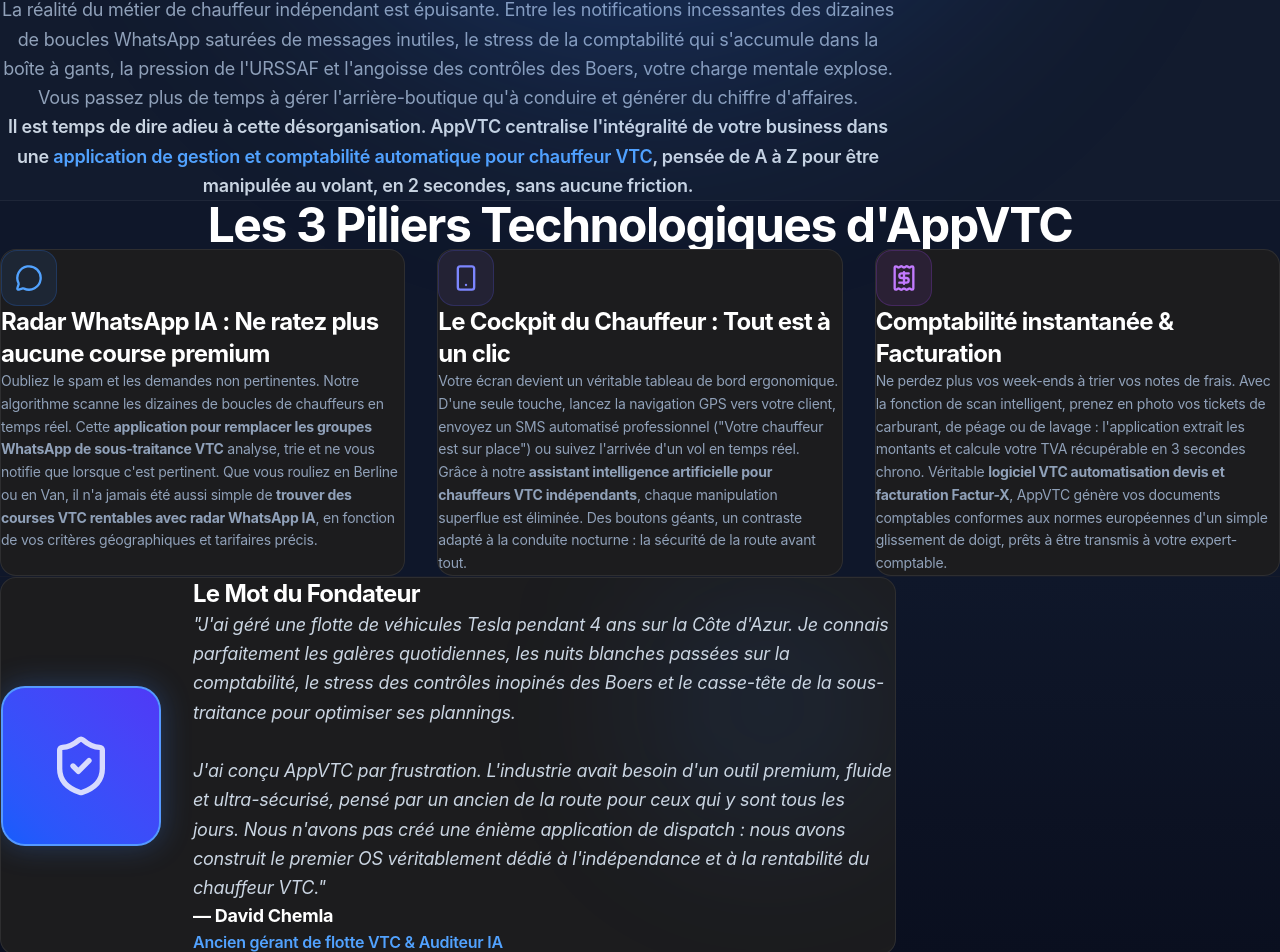
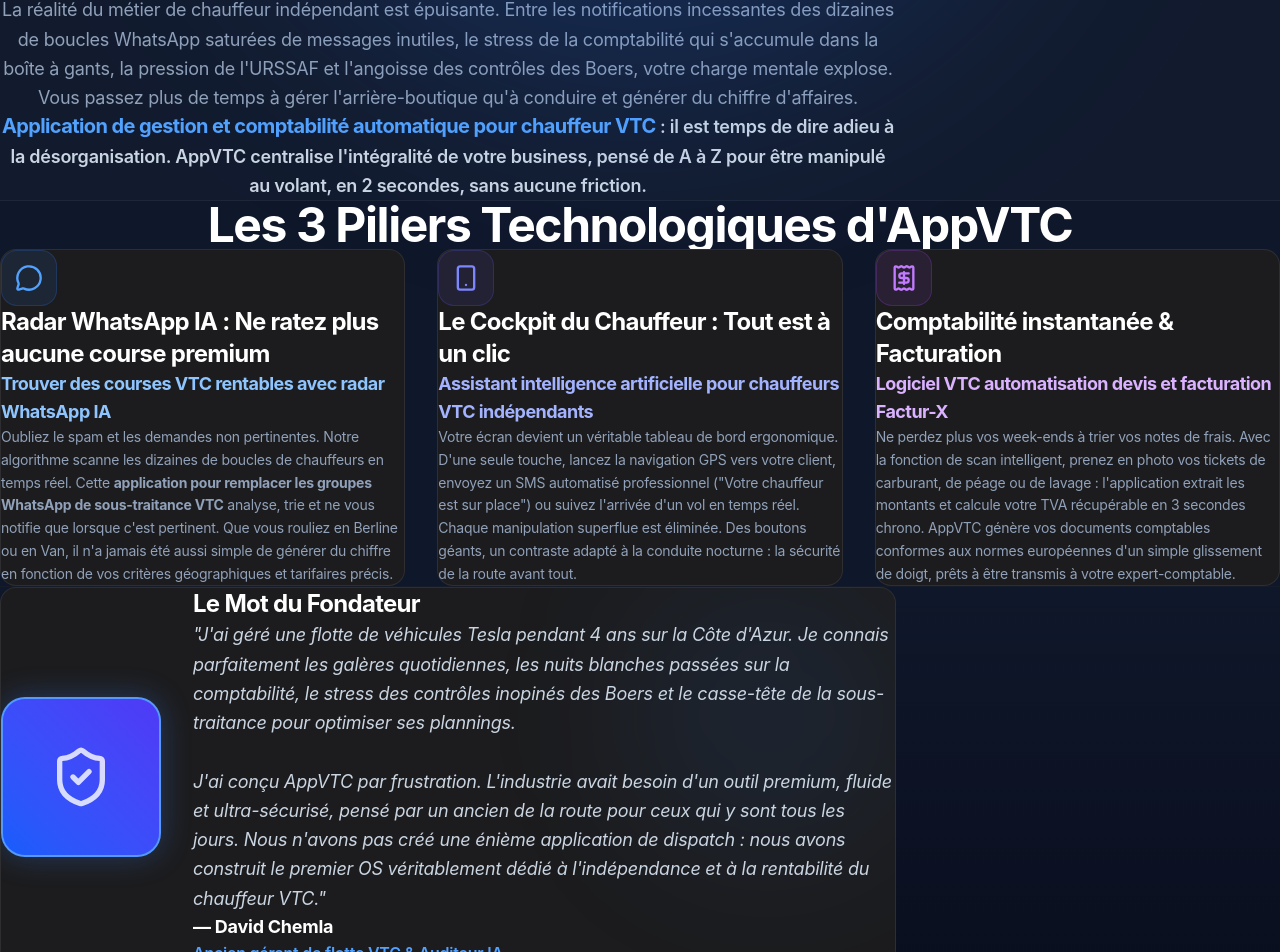
Before and after one commit to 8888vtc-ui/sas-appli-vtc, a React (Vite) app: page /landing in a window 1280 px wide. Shown: the part 552-1504 px from the top of the page. Built offline with nearby package versions, Linux system fonts and the light colour scheme; no server answers.

Commit message:
chore(seo): semantic HTML tags and long-tail meta optimization

```diff
--- a/index.html
+++ b/index.html
@@ -4,13 +4,13 @@
     <meta charset="UTF-8" />
     <link rel="icon" type="image/svg+xml" href="/favicon.svg" />
     <meta name="viewport" content="width=device-width, initial-scale=1.0, viewport-fit=cover" />
-    <meta name="description" content="VTC Pro Console — Outil complet de gestion VTC : bons de commande, facturation, coffre-fort documentaire, accueil aéroport. Conforme au décret d'août 2025." />
+    <meta name="description" content="Assistant intelligence artificielle pour chauffeurs VTC indépendants. Logiciel VTC avec automatisation devis et facturation Factur-X et radar WhatsApp IA." />
     <meta name="author" content="David Chemla" />
     <meta name="theme-color" content="#000000" />
     <meta name="apple-mobile-web-app-capable" content="yes" />
     <meta name="apple-mobile-web-app-status-bar-style" content="black-translucent" />
     <link rel="manifest" href="/manifest.json" />
-    <title>VTC Pro Console — Gestion Complète VTC</title>
+    <title>AppVTC — Application de gestion et comptabilité automatique pour chauffeur VTC</title>
   </head>
   <body>
     <div id="root"></div>
--- a/src/pages/LandingPage.tsx
+++ b/src/pages/LandingPage.tsx
@@ -10,8 +10,8 @@
   return (
     <div className="min-h-screen bg-[#0F172A] text-white overflow-x-hidden font-sans selection:bg-blue-500/30">
 
-      {/* ─── NAV BAR ─── */}
-      <nav className="fixed top-0 left-0 right-0 z-50 bg-[#0F172A]/80 backdrop-blur-xl border-b border-white/5">
+      {/* ─── HEADER ─── */}
+      <header className="fixed top-0 left-0 right-0 z-50 bg-[#0F172A]/80 backdrop-blur-xl border-b border-white/5">
         <div className="max-w-7xl mx-auto px-6 h-20 flex items-center justify-between">
           <div className="flex items-center gap-3">
             <div className="w-10 h-10 bg-gradient-to-tr from-blue-500 to-indigo-600 rounded-xl flex items-center justify-center shadow-lg shadow-blue-500/30">
@@ -19,16 +19,17 @@
             </div>
             <span className="text-xl font-black tracking-tight">AppVTC</span>
           </div>
-          <div className="flex items-center gap-4">
+          <nav className="flex items-center gap-4">
             <button onClick={() => navigate('/register')} className="bg-white text-black px-5 py-2.5 rounded-full text-sm font-black hover:bg-slate-200 transition-all active:scale-95 shadow-lg shadow-white/10">
               Rejoindre la liste d'attente
             </button>
+          </nav>
         </div>
-        </div>
-      </nav>
+      </header>
 
+      <main>
         {/* ─── HERO SECTION ─── */}
-      <div className="relative pt-32 pb-20 sm:pt-40 sm:pb-32 px-6">
+        <section className="relative pt-32 pb-20 sm:pt-40 sm:pb-32 px-6" aria-labelledby="hero-title">
           <div className="absolute top-1/2 left-1/2 -translate-x-1/2 -translate-y-1/2 w-[800px] h-[800px] bg-blue-500/20 rounded-full blur-[120px] pointer-events-none" />
 
           <div className="max-w-4xl mx-auto text-center relative z-10">
@@ -36,7 +37,7 @@
               <span className="inline-flex items-center gap-2 px-3 py-1.5 rounded-full bg-blue-500/10 border border-blue-500/20 text-blue-400 text-xs font-bold mb-6 uppercase tracking-wider">
                 <Sparkles className="w-4 h-4" /> Bêta Privée - Places Limitées
               </span>
-            <h1 className="text-5xl sm:text-7xl font-black tracking-tight leading-[1.1] mb-6">
+              <h1 id="hero-title" className="text-5xl sm:text-7xl font-black tracking-tight leading-[1.1] mb-6">
                 Ne conduisez plus à l'aveugle.<br className="hidden sm:block" />
                 Reprenez le <span className="text-transparent bg-clip-text bg-gradient-to-r from-blue-400 to-indigo-500">contrôle total</span> de votre activité VTC.
               </h1>
@@ -51,68 +52,71 @@
               </div>
             </motion.div>
           </div>
-      </div>
+        </section>
 
         {/* ─── LA PROBLÉMATIQUE & SOLUTION ─── */}
-      <div className="py-20 px-6 border-y border-white/5 bg-[#162032]/50">
+        <section className="py-20 px-6 border-y border-white/5 bg-[#162032]/50" aria-labelledby="problem-title">
           <div className="max-w-4xl mx-auto text-center">
-          <h2 className="text-3xl sm:text-4xl font-black mb-8">La route est assez dure. L'administratif ne devrait pas l'être.</h2>
+            <h2 id="problem-title" className="text-3xl sm:text-4xl font-black mb-8">La route est assez dure. L'administratif ne devrait pas l'être.</h2>
             <p className="text-slate-400 text-lg leading-relaxed mb-6">
               La réalité du métier de chauffeur indépendant est épuisante. Entre les notifications incessantes des dizaines de boucles WhatsApp saturées de messages inutiles, le stress de la comptabilité qui s'accumule dans la boîte à gants, la pression de l'URSSAF et l'angoisse des contrôles des Boers, votre charge mentale explose. Vous passez plus de temps à gérer l'arrière-boutique qu'à conduire et générer du chiffre d'affaires.
             </p>
-          <p className="text-slate-300 text-lg leading-relaxed font-semibold">
-            Il est temps de dire adieu à cette désorganisation. AppVTC centralise l'intégralité de votre business dans une <span className="text-blue-400">application de gestion et comptabilité automatique pour chauffeur VTC</span>, pensée de A à Z pour être manipulée au volant, en 2 secondes, sans aucune friction.
-          </p>
+            <div className="text-slate-300 text-lg leading-relaxed font-semibold">
+              <h2 className="inline text-blue-400 font-black text-xl">Application de gestion et comptabilité automatique pour chauffeur VTC</h2> : il est temps de dire adieu à la désorganisation. AppVTC centralise l'intégralité de votre business, pensé de A à Z pour être manipulé au volant, en 2 secondes, sans aucune friction.
             </div>
           </div>
+        </section>
 
         {/* ─── LES 3 PILIERS TECHNOLOGIQUES ─── */}
-      <div className="py-24 px-6 relative">
+        <section className="py-24 px-6 relative" aria-labelledby="features-title">
           <div className="max-w-7xl mx-auto">
             <div className="text-center mb-16">
-            <h2 className="text-3xl sm:text-5xl font-black mb-4">Les 3 Piliers Technologiques d'AppVTC</h2>
+              <h2 id="features-title" className="text-3xl sm:text-5xl font-black mb-4">Les 3 Piliers Technologiques d'AppVTC</h2>
             </div>
 
             <div className="grid sm:grid-cols-3 gap-8">
               {/* Pilier 1 */}
-            <div className="glass rounded-3xl p-8 border border-white/10 hover:border-blue-500/30 transition-all bg-gradient-to-b from-white/5 to-transparent">
+              <article className="glass rounded-3xl p-8 border border-white/10 hover:border-blue-500/30 transition-all bg-gradient-to-b from-white/5 to-transparent">
                 <div className="w-14 h-14 bg-blue-500/10 border border-blue-500/20 rounded-2xl flex items-center justify-center mb-6">
                   <MessageCircle className="w-7 h-7 text-blue-400" />
                 </div>
                 <h3 className="text-2xl font-black text-white mb-4">Radar WhatsApp IA : Ne ratez plus aucune course premium</h3>
+                <h4 className="text-lg font-semibold text-blue-300 mb-2">Trouver des courses VTC rentables avec radar WhatsApp IA</h4>
                 <p className="text-slate-400 leading-relaxed text-sm">
-                Oubliez le spam et les demandes non pertinentes. Notre algorithme scanne les dizaines de boucles de chauffeurs en temps réel. Cette <strong>application pour remplacer les groupes WhatsApp de sous-traitance VTC</strong> analyse, trie et ne vous notifie que lorsque c'est pertinent. Que vous rouliez en Berline ou en Van, il n'a jamais été aussi simple de <strong>trouver des courses VTC rentables avec radar WhatsApp IA</strong>, en fonction de vos critères géographiques et tarifaires précis.
+                  Oubliez le spam et les demandes non pertinentes. Notre algorithme scanne les dizaines de boucles de chauffeurs en temps réel. Cette <strong>application pour remplacer les groupes WhatsApp de sous-traitance VTC</strong> analyse, trie et ne vous notifie que lorsque c'est pertinent. Que vous rouliez en Berline ou en Van, il n'a jamais été aussi simple de générer du chiffre en fonction de vos critères géographiques et tarifaires précis.
                 </p>
-            </div>
+              </article>
 
               {/* Pilier 2 */}
-            <div className="glass rounded-3xl p-8 border border-white/10 hover:border-indigo-500/30 transition-all bg-gradient-to-b from-white/5 to-transparent">
+              <article className="glass rounded-3xl p-8 border border-white/10 hover:border-indigo-500/30 transition-all bg-gradient-to-b from-white/5 to-transparent">
                 <div className="w-14 h-14 bg-indigo-500/10 border border-indigo-500/20 rounded-2xl flex items-center justify-center mb-6">
                   <Smartphone className="w-7 h-7 text-indigo-400" />
                 </div>
                 <h3 className="text-2xl font-black text-white mb-4">Le Cockpit du Chauffeur : Tout est à un clic</h3>
+                <h4 className="text-lg font-semibold text-indigo-300 mb-2">Assistant intelligence artificielle pour chauffeurs VTC indépendants</h4>
                 <p className="text-slate-400 leading-relaxed text-sm">
-                Votre écran devient un véritable tableau de bord ergonomique. D'une seule touche, lancez la navigation GPS vers votre client, envoyez un SMS automatisé professionnel ("Votre chauffeur est sur place") ou suivez l'arrivée d'un vol en temps réel. Grâce à notre <strong>assistant intelligence artificielle pour chauffeurs VTC indépendants</strong>, chaque manipulation superflue est éliminée. Des boutons géants, un contraste adapté à la conduite nocturne : la sécurité de la route avant tout.
+                  Votre écran devient un véritable tableau de bord ergonomique. D'une seule touche, lancez la navigation GPS vers votre client, envoyez un SMS automatisé professionnel ("Votre chauffeur est sur place") ou suivez l'arrivée d'un vol en temps réel. Chaque manipulation superflue est éliminée. Des boutons géants, un contraste adapté à la conduite nocturne : la sécurité de la route avant tout.
                 </p>
-            </div>
+              </article>
 
               {/* Pilier 3 */}
-            <div className="glass rounded-3xl p-8 border border-white/10 hover:border-purple-500/30 transition-all bg-gradient-to-b from-white/5 to-transparent">
+              <article className="glass rounded-3xl p-8 border border-white/10 hover:border-purple-500/30 transition-all bg-gradient-to-b from-white/5 to-transparent">
                 <div className="w-14 h-14 bg-purple-500/10 border border-purple-500/20 rounded-2xl flex items-center justify-center mb-6">
                   <Receipt className="w-7 h-7 text-purple-400" />
                 </div>
                 <h3 className="text-2xl font-black text-white mb-4">Comptabilité instantanée & Facturation</h3>
+                <h4 className="text-lg font-semibold text-purple-300 mb-2">Logiciel VTC automatisation devis et facturation Factur-X</h4>
                 <p className="text-slate-400 leading-relaxed text-sm">
-                Ne perdez plus vos week-ends à trier vos notes de frais. Avec la fonction de scan intelligent, prenez en photo vos tickets de carburant, de péage ou de lavage : l'application extrait les montants et calcule votre TVA récupérable en 3 secondes chrono. Véritable <strong>logiciel VTC automatisation devis et facturation Factur-X</strong>, AppVTC génère vos documents comptables conformes aux normes européennes d'un simple glissement de doigt, prêts à être transmis à votre expert-comptable.
+                  Ne perdez plus vos week-ends à trier vos notes de frais. Avec la fonction de scan intelligent, prenez en photo vos tickets de carburant, de péage ou de lavage : l'application extrait les montants et calcule votre TVA récupérable en 3 secondes chrono. AppVTC génère vos documents comptables conformes aux normes européennes d'un simple glissement de doigt, prêts à être transmis à votre expert-comptable.
                 </p>
+              </article>
             </div>
           </div>
-        </div>
-      </div>
+        </section>
 
         {/* ─── ABOUT THE CREATOR (AUTHORITY) ─── */}
-      <div className="py-20 px-6 bg-gradient-to-b from-[#0F172A] to-[#0A0F1F] border-t border-white/5">
-        <div className="max-w-4xl mx-auto glass rounded-3xl p-8 sm:p-12 border border-blue-500/20 flex flex-col sm:flex-row gap-8 items-center text-center sm:text-left relative overflow-hidden">
+        <section className="py-20 px-6 bg-gradient-to-b from-[#0F172A] to-[#0A0F1F] border-t border-white/5" aria-labelledby="founder-title">
+          <article className="max-w-4xl mx-auto glass rounded-3xl p-8 sm:p-12 border border-blue-500/20 flex flex-col sm:flex-row gap-8 items-center text-center sm:text-left relative overflow-hidden">
             <div className="absolute top-0 right-0 w-64 h-64 bg-blue-500/10 rounded-full blur-[80px]" />
 
             <div className="w-32 h-32 sm:w-40 sm:h-40 rounded-3xl bg-blue-500 flex-shrink-0 shadow-[0_0_30px_rgba(59,130,246,0.3)] bg-cover bg-center overflow-hidden border-2 border-white/20 relative z-10">
@@ -121,27 +125,28 @@
               </div>
             </div>
             <div className="relative z-10">
-            <h3 className="text-2xl font-black mb-4">Le Mot du Fondateur</h3>
-            <p className="text-slate-300 leading-relaxed text-lg italic mb-6">
+              <h2 id="founder-title" className="text-2xl font-black mb-4">Le Mot du Fondateur</h2>
+              <blockquote className="text-slate-300 leading-relaxed text-lg italic mb-6">
                 "J'ai géré une flotte de véhicules Tesla pendant 4 ans sur la Côte d'Azur. Je connais parfaitement les galères quotidiennes, les nuits blanches passées sur la comptabilité, le stress des contrôles inopinés des Boers et le casse-tête de la sous-traitance pour optimiser ses plannings.<br/><br/>
                 J'ai conçu AppVTC par frustration. L'industrie avait besoin d'un outil premium, fluide et ultra-sécurisé, pensé par un ancien de la route pour ceux qui y sont tous les jours. Nous n'avons pas créé une énième application de dispatch : nous avons construit le premier OS véritablement dédié à l'indépendance et à la rentabilité du chauffeur VTC."
-            </p>
+              </blockquote>
               <p className="text-white font-bold text-lg">— David Chemla</p>
               <p className="text-blue-400 font-semibold">Ancien gérant de flotte VTC & Auditeur IA</p>
             </div>
-        </div>
-      </div>
+          </article>
+        </section>
 
         {/* ─── FINAL CTA ─── */}
-      <div className="py-24 px-6 text-center">
-        <h2 className="text-4xl sm:text-5xl font-black mb-6">Prêt à transformer votre entreprise ?</h2>
+        <section className="py-24 px-6 text-center" aria-labelledby="cta-title">
+          <h2 id="cta-title" className="text-4xl sm:text-5xl font-black mb-6">Prêt à transformer votre entreprise ?</h2>
           <p className="text-slate-400 text-lg mb-10 max-w-2xl mx-auto">
             Les places pour notre bêta privée sont strictement limitées pour garantir un accompagnement premium à nos premiers utilisateurs. Prenez une longueur d'avance.
           </p>
           <button onClick={() => navigate('/register')} className="bg-white text-slate-900 px-10 py-5 rounded-full font-black text-xl hover:bg-slate-200 transition-all flex items-center justify-center gap-3 mx-auto shadow-[0_0_40px_rgba(255,255,255,0.2)] active:scale-95">
             S'inscrire sur la liste d'attente <ArrowRight className="w-6 h-6" />
           </button>
-      </div>
+        </section>
+      </main>
 
       {/* ─── FOOTER ─── */}
       <footer className="border-t border-white/10 py-12 text-center text-slate-500 text-sm bg-[#0A0F1F]">
```
Lines whose indentation alone changed are shown as unchanged.
